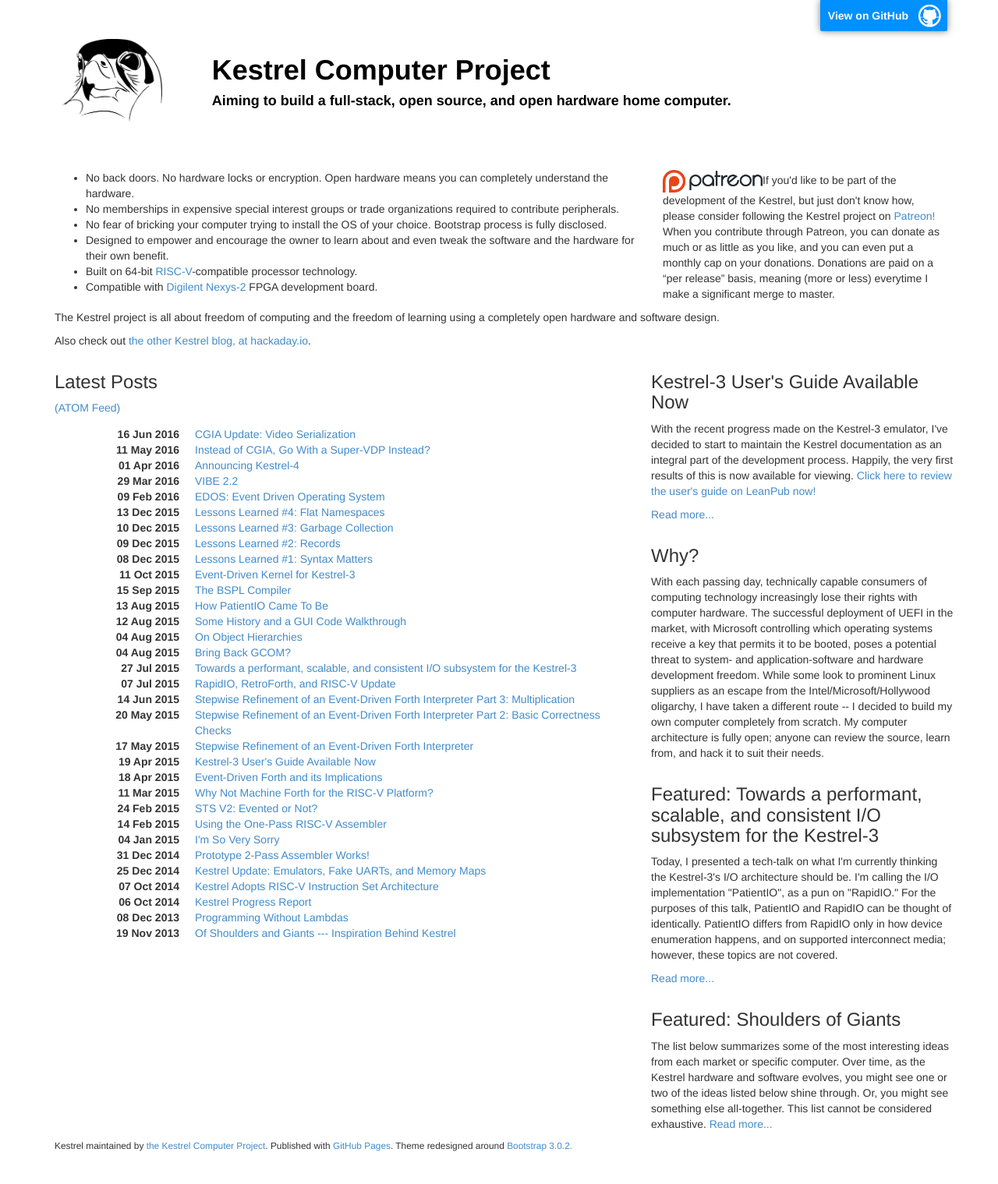
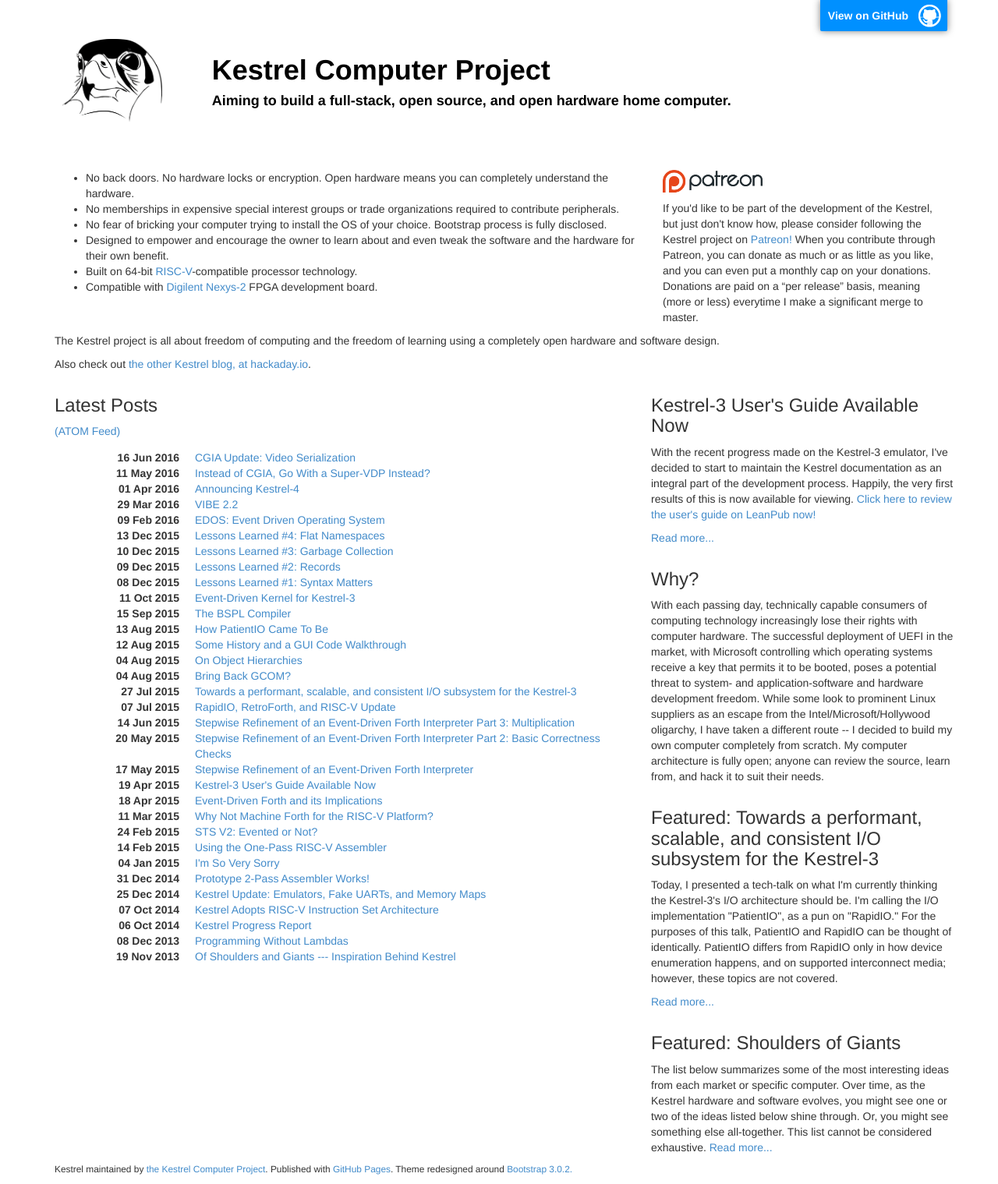
Before and after one commit to KestrelComputer/kestrel, a Jekyll site: the page built from index.html, in a window 1280 px wide. Shown: the whole page at 78% size. Built offline with Jekyll 4.4.1, drawn with Linux system fonts in a browser that asks for light colours; before the commit the page ends 1489 px from its top, so only the background shows below that.

Commit message:
formatting

```diff
--- a/index.html
+++ b/index.html
@@ -17,7 +17,8 @@
 	</ul>
 	</div>
 	<div class="col-md-4">
-		<p><a href="https://www.patreon.com/kestrelcomputer"><img src="images/patreonlogoorange.png" /></a>If you'd like to be part of the development of the Kestrel, but just don't know how, please consider following the Kestrel project on <a href="https://www.patreon.com/kestrelcomputer">Patreon!</a>  When you contribute through Patreon, you can donate as much or as little as you like, and you can even put a monthly cap on your donations.  Donations are paid on a <q>per release</q> basis, meaning (more or less) everytime I make a significant merge to master.</p>
+		<p><a href="https://www.patreon.com/kestrelcomputer"><img src="images/patreonlogoorange.png" /></a></p>
+		<p>If you'd like to be part of the development of the Kestrel, but just don't know how, please consider following the Kestrel project on <a href="https://www.patreon.com/kestrelcomputer">Patreon!</a>  When you contribute through Patreon, you can donate as much or as little as you like, and you can even put a monthly cap on your donations.  Donations are paid on a <q>per release</q> basis, meaning (more or less) everytime I make a significant merge to master.</p>
 	</div>
 </div>
 
```
